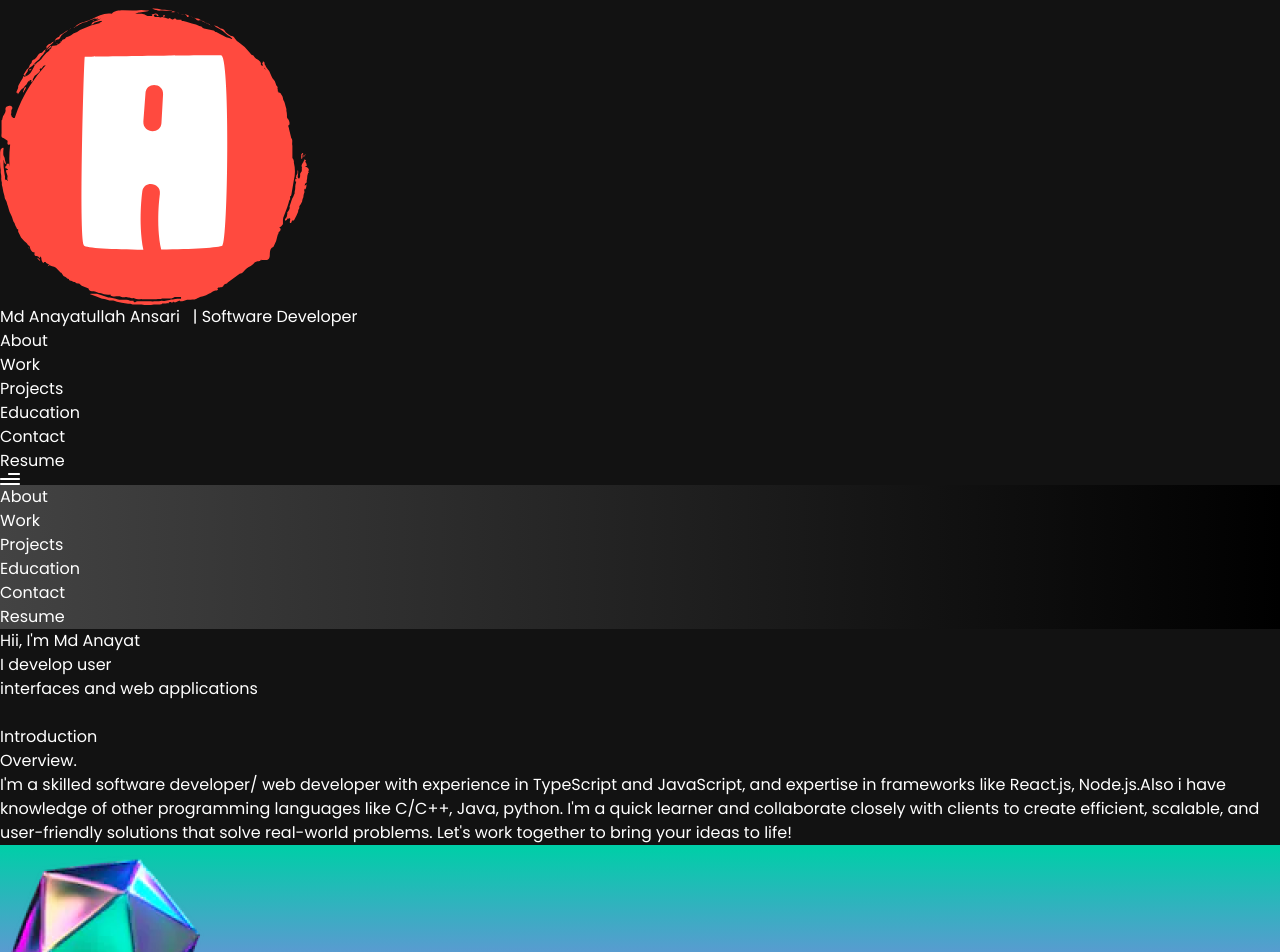
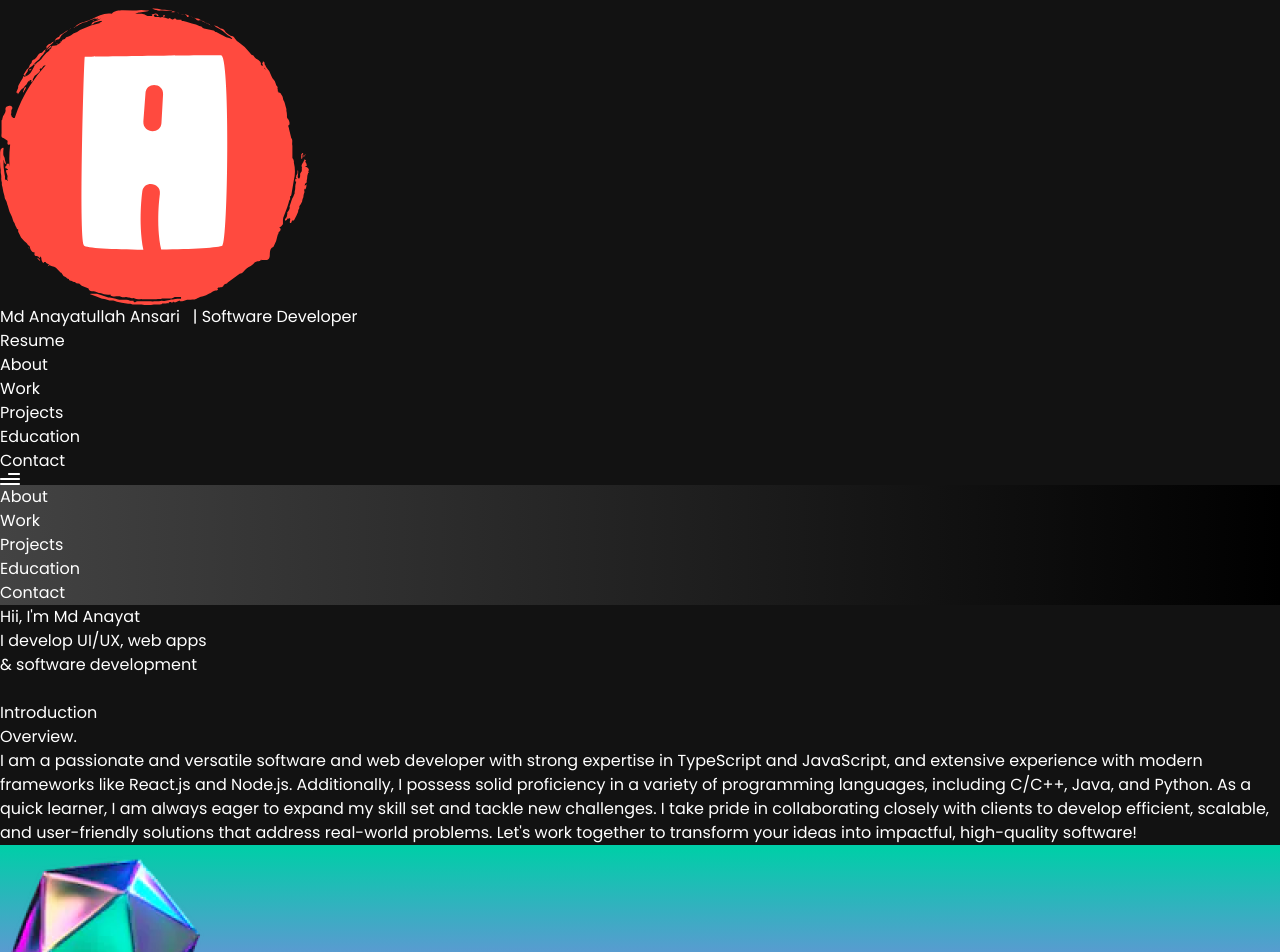
Before and after one commit to MdAnayatullah/portfolio3D, a React (Vite) app: page / in a window 1280 px wide. Shown: the top 952 px of the page. Built offline with nearby package versions, Linux system fonts and the light colour scheme.

Commit message:
changes in UI and UX

```diff
--- a/src/App.jsx
+++ b/src/App.jsx
@@ -21,6 +21,7 @@ function App() {
         <div className="bg-hero-pattern bg-cover bg-no-repeat bg-center">
           <Navbar />
           <Hero />
+          {/* <Resume /> */}
         </div>
         <About />
         <Experience />
@@ -32,7 +33,6 @@ function App() {
           <Contact />
           <StarsCanvas />
         </div>
-        <Resume />
       </div>
     </BrowserRouter>
   );
--- a/src/components/About.jsx
+++ b/src/components/About.jsx
@@ -35,18 +35,23 @@ const ServiceCard = ({ index, title, icon }) => {
 const About = () => {
   return (
     <>
+      <div className="mt-56 sm:mt-72 md:mt-80 lg:mt-80">
         <motion.div variants={textVariant}>
           <p className={styles.sectionSubText}>Introduction</p>
           <h2 className={styles.sectionHeadText}>Overview.</h2>
         </motion.div>
 
         <motion.p variants={fadeIn("", "", 0.1, 1)}>
-        I'm a skilled software developer/ web developer with experience in
-        TypeScript and JavaScript, and expertise in frameworks like React.js,
-        Node.js.Also i have knowledge of other programming languages like C/C++,
-        Java, python. I'm a quick learner and collaborate closely with clients
-        to create efficient, scalable, and user-friendly solutions that solve
-        real-world problems. Let's work together to bring your ideas to life!
+          I am a passionate and versatile software and web developer with strong
+          expertise in TypeScript and JavaScript, and extensive experience with
+          modern frameworks like React.js and Node.js. Additionally, I possess
+          solid proficiency in a variety of programming languages, including
+          C/C++, Java, and Python. As a quick learner, I am always eager to
+          expand my skill set and tackle new challenges. I take pride in
+          collaborating closely with clients to develop efficient, scalable, and
+          user-friendly solutions that address real-world problems. Let's work
+          together to transform your ideas into impactful, high-quality
+          software!
         </motion.p>
 
         <div className="mt-20 flex flex-wrap gap-10">
@@ -54,6 +59,7 @@ const About = () => {
             <ServiceCard key={services.title} index={index} {...services} />
           ))}
         </div>
+      </div>
     </>
   );
 };
--- a/src/components/Contact.jsx
+++ b/src/components/Contact.jsx
@@ -117,7 +117,7 @@ const Contact = () => {
           <button
             type="submit"
             className="bg-tertiary py-3 px-8 out-of-range: w-fit text-white
-          font-bold shadow-md shadow-primary rounded-xl"
+          font-bold shadow-md shadow-primary rounded-xl cursor-pointer"
           >
             {loading ? "sending..." : "send"}
           </button>
--- a/src/components/Hero.jsx
+++ b/src/components/Hero.jsx
@@ -6,14 +6,14 @@ import { styles } from "../styles";
 
 const Hero = () => {
   return (
-    <section className="relative w-full h-screen mx-auto">
+    <section className="relative">
       <div
         className={`${styles.paddingX} absolute inset-0 top-[120px] max-w-7xl mx-auto flex flex-row
       items-start gap-5`}
       >
         <div className="flex flex-col justify-center items-center mt-5 ">
           <div className="w-5 h-5 rounded-full bg-[#915eff]" />
-          <div className="w-1 sm:h-80 h-40 violet-gradient" />
+          <div className="w-1 sm:h-10 h-10 violet-gradient" />
         </div>
         <div>
           <h1 className={`${styles.heroHeadText} text-white`}>
@@ -21,15 +21,15 @@ const Hero = () => {
             <span className="text-[#915eff]"> Md Anayat</span>
           </h1>
           <p className={`${styles.heroSubText} mt-2 text-white-100`}>
-            I develop user <br className="sm:block hidden" />
-            interfaces and web applications
+            I develop UI/UX, web apps <br className="sm:block hidden" />&
+            software development
           </p>
         </div>
       </div>
       {/* <ComputersCanvas /> */}
-      <div className="absolute xs:bottom-10 bottom-32 w-full flex justify-center items-center">
-        <a href="#about">
-          <div
+      {/* <div className="absolute xs:bottom-10 bottom-32 w-full flex justify-center items-center">
+        <a href="#about"> */}
+      {/* <div
             className="w-[35px] h-[64px] rounded-3xl border-4 border-secondary
           flex justify-center items-start p-2"
           >
@@ -44,9 +44,9 @@ const Hero = () => {
               }}
               className="w-3 h-3 rounded-full bg-secondary mb-1"
             />
-          </div>
-        </a>
-      </div>
+          </div> */}
+      {/* </a>
+      </div> */}
     </section>
   );
 };
--- a/src/components/Navbar.jsx
+++ b/src/components/Navbar.jsx
@@ -29,6 +29,17 @@ const Navbar = () => {
           </p>
         </Link>
         <ul className="list-none hidden sm:flex flex-row gap-10">
+          <button
+            className="text-secondary hover:text-white text-[18px]
+              font-medium cursor-pointer"
+          >
+            <a
+              href="https://drive.google.com/file/d/16UQtx-RqmdnJFXIS-6Z938om6VQ-WrMQ/view?usp=sharing"
+              target="_blank"
+            >
+              Resume
+            </a>
+          </button>
           {navLinks.map((link) => (
             <li
               key={link.id}
--- a/src/components/canvas/Computers.jsx
+++ b/src/components/canvas/Computers.jsx
@@ -54,22 +54,23 @@ const ComputersCanvas = () => {
   }, []);
 
   return (
-    <Canvas
-      frameloop="demand"
-      shadows
-      camera={{ position: [20, 3, 5], fov: 25 }}
-      gl={{ preserveDrawingBuffer: true }}
-    >
-      <Suspense fallback={<CanvasLoader />}>
-        <OrbitControls
-          enableZoom={false}
-          maxPolarAngle={Math.PI / 2}
-          minPolarAngle={Math.PI / 2}
-        />
-        <Computers isMobile={isMobile} />
-      </Suspense>
-      <Preload all />
-    </Canvas>
+    // <Canvas
+    //   frameloop="demand"
+    //   shadows
+    //   camera={{ position: [20, 3, 5], fov: 25 }}
+    //   gl={{ preserveDrawingBuffer: true }}
+    // >
+    //   <Suspense fallback={<CanvasLoader />}>
+    //   <OrbitControls
+    //   enableZoom={false}
+    //   maxPolarAngle={Math.PI / 2}
+    //   minPolarAngle={Math.PI / 2}
+    //   />
+    //   <Computers isMobile={isMobile} /> */}
+    //   </Suspense>
+    //    <Preload all />
+    // </Canvas>
+    <></>
   );
 };
 export default ComputersCanvas;
--- a/src/components/canvas/Earth.jsx
+++ b/src/components/canvas/Earth.jsx
@@ -48,7 +48,7 @@ const EarthCanvas = () => {
       <img
         src="/planet/system.jpg" // Replace with the path to your Earth image
         alt="Earth"
-        className="w-[80%] max-w-[550px] h-auto object-cover rounded-full shadow-lg"
+        className="w-[80%] max-w-[550px] h-auto object-cover rounded shadow-lg"
       />
     </div>
   );
--- a/src/constants/index.js
+++ b/src/constants/index.js
@@ -31,6 +31,10 @@ import {
 } from "../assets";
 
 export const navLinks = [
+  // {
+  //   id: "resume",
+  //   title: "Resume",
+  // },
   {
     id: "about",
     title: "About",
@@ -50,10 +54,6 @@ export const navLinks = [
   {
     id: "contact",
     title: "Contact",
-  },
-  {
-    id: "resume",
-    title: "Resume",
   },
 ];
 
```
Lines whose indentation alone changed are shown as unchanged.
